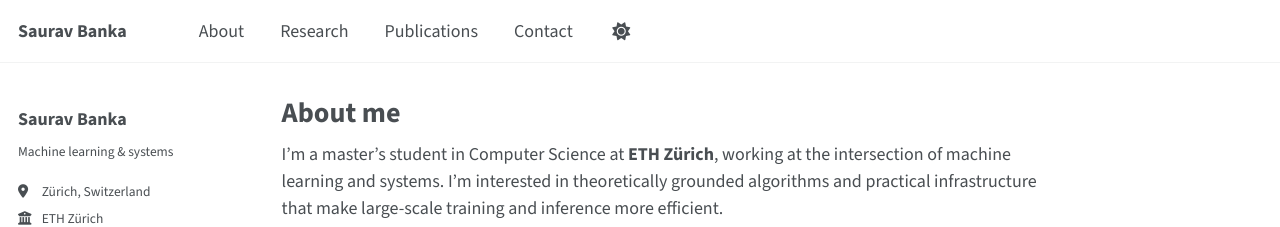
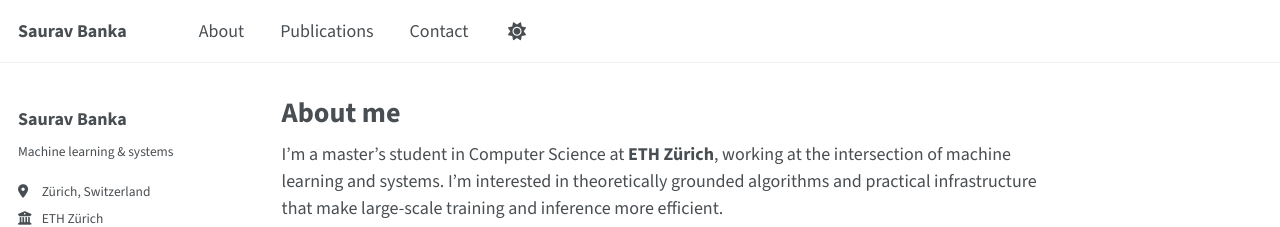
Before and after one commit to sauravbanka/sauravbanka.github.io, a Jekyll site: the page built from _pages/about.md, in a window 1280 px wide. Shown: the top 227 px of the page. Built offline with Jekyll 4.4.1, drawn with Linux system fonts in a browser that asks for light colours; some web fonts are replaced; a script that is not in the unit is left out.

Commit message:
Remove redundant Research navigation tab

```diff
--- a/_data/navigation.yml
+++ b/_data/navigation.yml
@@ -2,8 +2,6 @@
 main:
   - title: "About"
     url: /
-  - title: "Research"
-    url: /#research-interests
   - title: "Publications"
     url: /publications/
   - title: "Contact"
```
